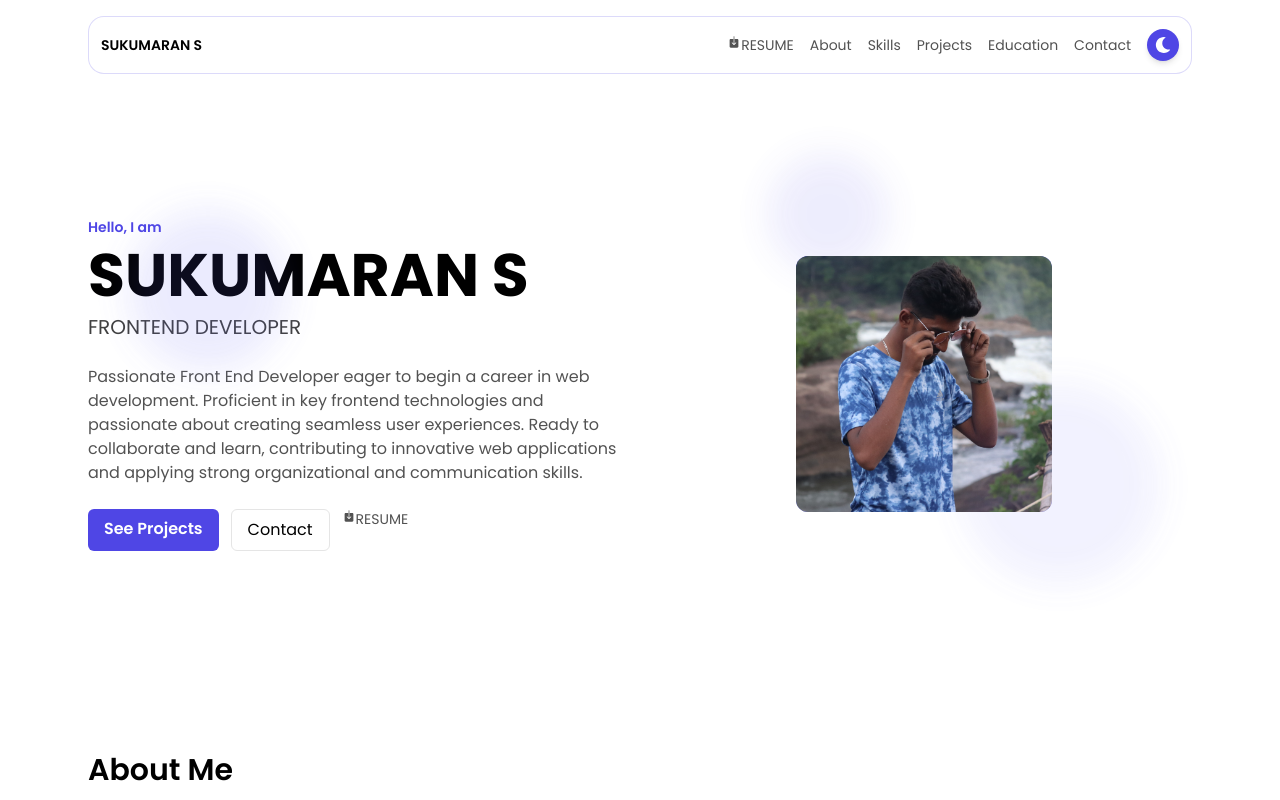
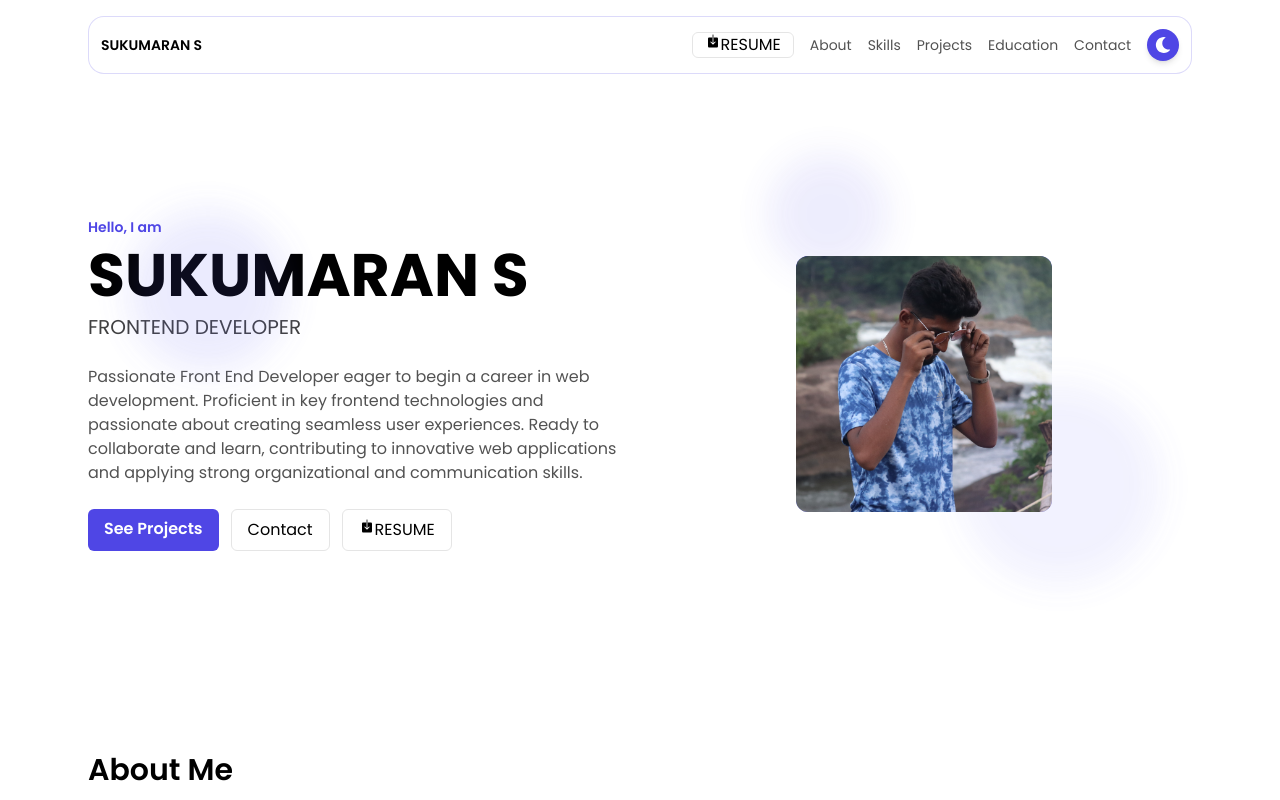
Before and after one commit to sukumaran2k2/sukuportfolio, a React (Vite) app: page / in a window 1280 px wide. Shown: the top 800 px of the page. Built offline with nearby package versions, Linux system fonts and the light colour scheme; the HTML template or start-up script is replaced by a standard one.

Commit message:
button add

```diff
--- a/src/components/Header.jsx
+++ b/src/components/Header.jsx
@@ -10,7 +10,7 @@ export default function Header() {
           <nav className="flex items-center gap-4">
             <a href="/RESUME.pdf"
 
-               className="text-sm flex  text-neutral-600 hover:text-brand dark:text-neutral-300"
+               className="rounded-md flex border border-neutral-200 px-3 "
             > <IoIosDownload />RESUME</a>
             <a
               href="#about"
--- a/src/components/Hero.jsx
+++ b/src/components/Hero.jsx
@@ -48,8 +48,8 @@ export default function Hero() {
                 Contact
               </a>
               <a href="/RESUME.pdf"
-                className="text-sm flex  text-neutral-600 hover:text-brand dark:text-neutral-300"
-              > <IoIosDownload />RESUME
+                className="rounded-md flex border border-neutral-200 px-4 py-2"
+              > <IoIosDownload /> RESUME
               </a>
             </div>
           </motion.div>
```
